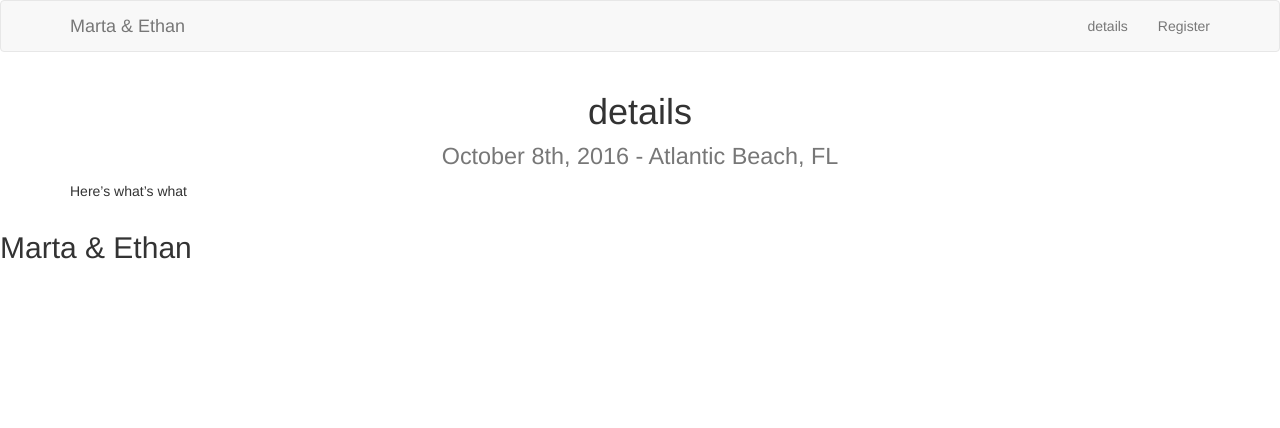
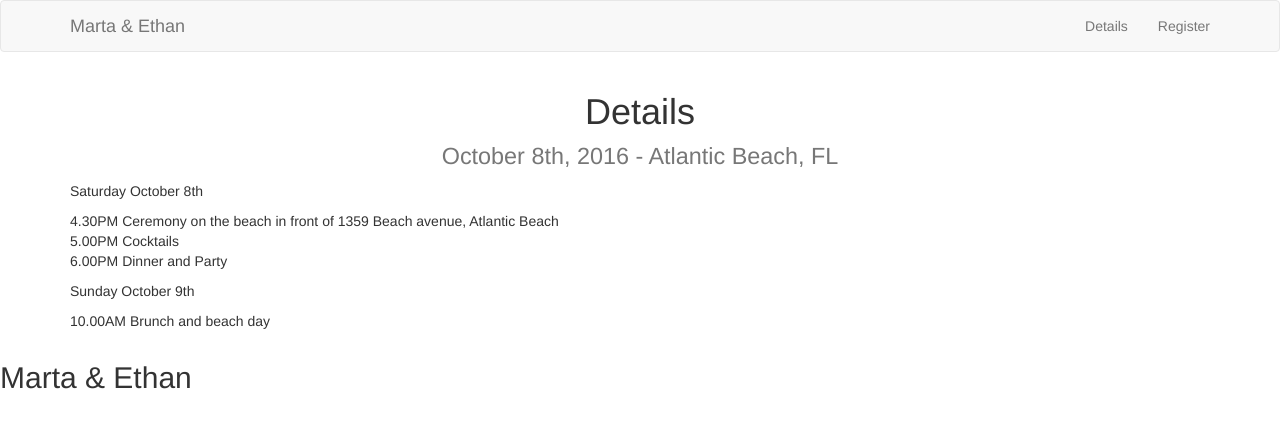
Before and after one commit to esoergel/wedding-site, a Jekyll site: the page built from details.md, in a window 1280 px wide. Shown: the top 428 px of the page. Built offline with Jekyll 4.4.1, drawn with Linux system fonts in a browser that asks for light colours.

Commit message:
Update details.md

```diff
--- a/details.md
+++ b/details.md
@@ -1,7 +1,17 @@
 ---
 layout: default
-title: details
+title: Details
 subheading: October 8th, 2016 - Atlantic Beach, FL
 ---
 
-Here's what's what
+Saturday October 8th
+
+4.30PM Ceremony on the beach in front of 1359 Beach avenue, Atlantic Beach
+5.00PM Cocktails
+6.00PM Dinner and Party
+
+
+
+Sunday October 9th
+
+10.00AM Brunch and beach day
```
